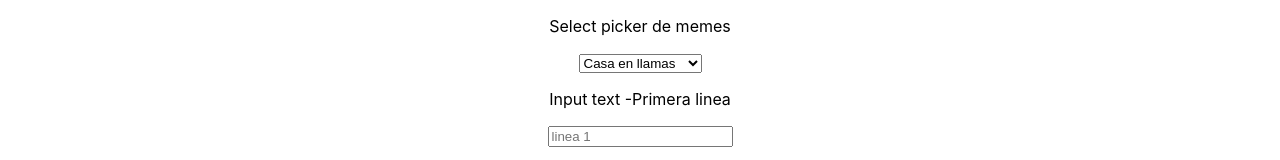
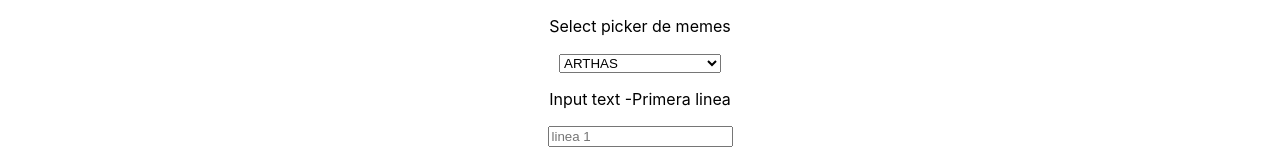
Before and after one commit to andriusmw/reactwowmeme, a React (Create React App) app: page / in a window 1280 px wide. Shown: the top 160 px of the page. Built offline with nearby package versions, Linux system fonts and the light colour scheme.

Commit message:
añadidas las primeras imágenes

```diff
--- a/src/App.js
+++ b/src/App.js
@@ -64,12 +64,16 @@
     <div className="App">
       <p>Select picker de memes</p>
       <select onChange={onChangeImagen} >
-        <option value="fire"  >Casa en llamas</option>
-        <option value="Futurama" >Futurama</option>
-        <option value="History" >History Channel</option>
-        <option value="Matrix" >Matrix</option>
-        <option value="Philo">Philosophyraptor</option>
-        <option value="Smart" >Smart Guy</option>
+        <option value="arthas2"  >ARTHAS</option>
+        <option value="arthasCure" >ARTHAS2</option>
+        <option value="ChuckNorris" >CHUCK NORRIS</option>
+        <option value="denatrhius" >Denatrhius</option>
+        <option value="iamamage">I am a mage</option>
+        <option value="mohakgrenade" >Mr T</option>
+        <option value="OzzyOsbourne" >Ozzy Prince of Darness</option>
+        <option value="ScaredGenn" >Scared Genn</option>
+        <option value="sylvanas" >Evil Sylvanas</option>
+
 
       </select>
 
@@ -90,7 +94,7 @@
                <div id='meme'>
           <span className='linea1' >{linea1}</span> <br />
           <span className='linea2'>{linea2}</span>  <br />
-          <img className='imagen' src={"/img/" + imagen + ".jpg"} alt='seleciona una imagen'></img>
+          <img className='imagen' src={"/img/" + imagen + ".png"} alt='seleciona una imagen'></img>
 
 
       </div>
```
